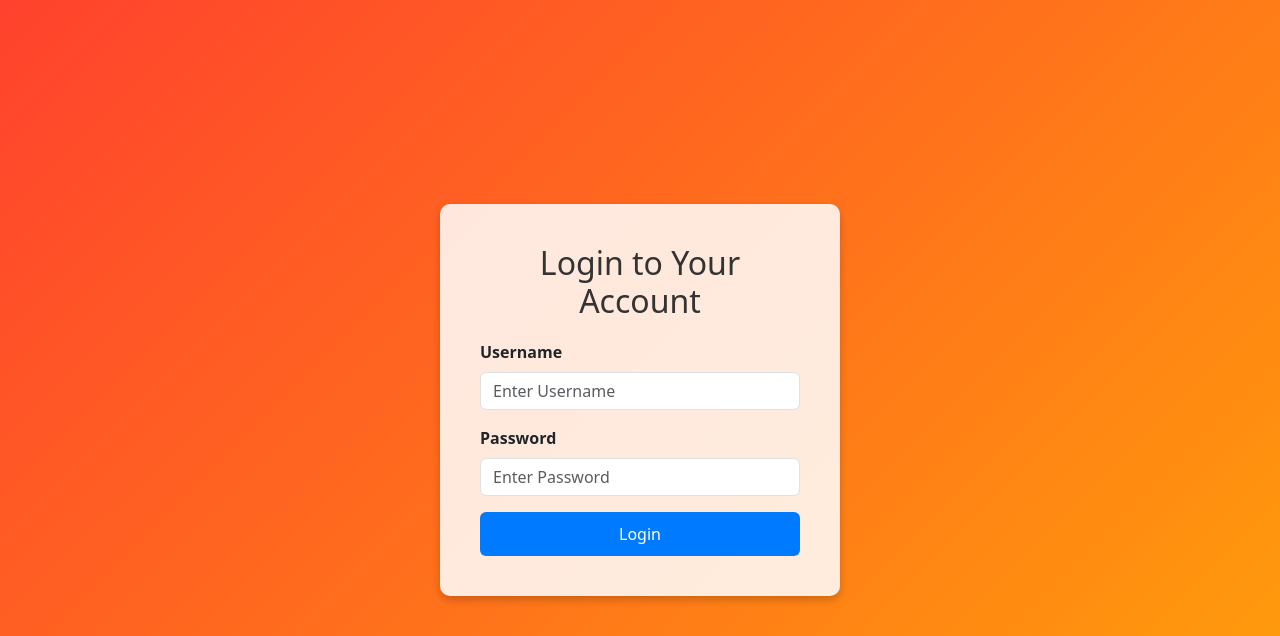
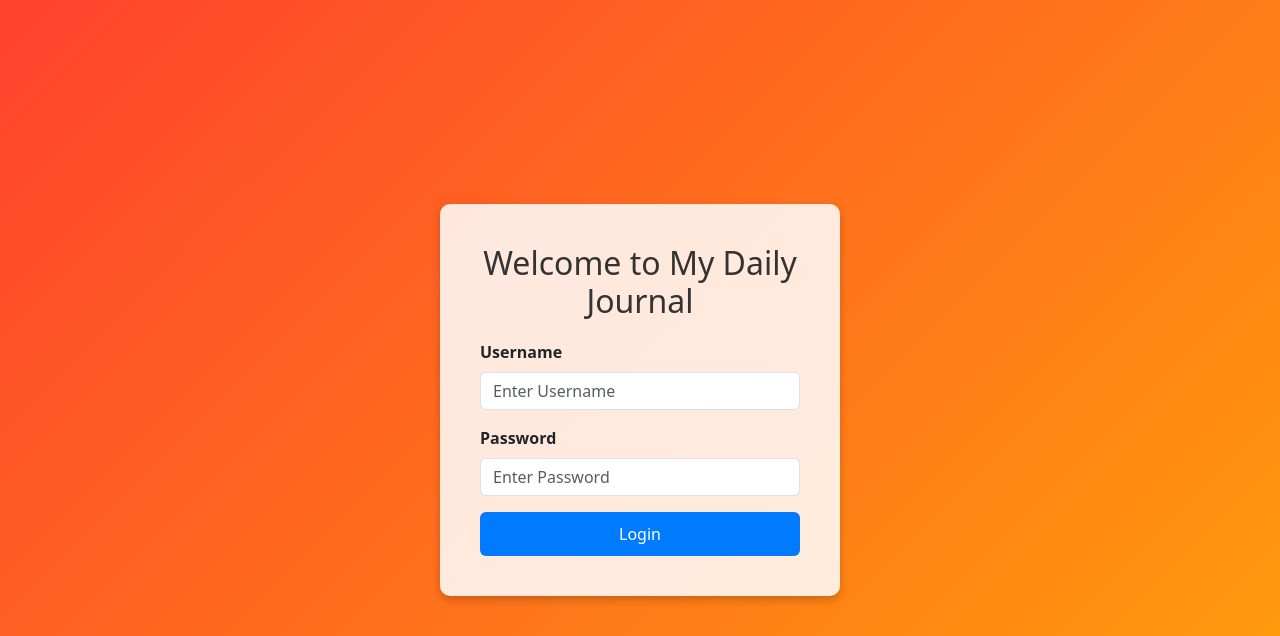
Before and after one commit to vendo-code/dailyjournal, a PHP site: page /tugas_php3/login.php in a window 1280 px wide. Shown: the top 636 px of the page. Run offline with PHP 8.4, Linux system fonts and the light colour scheme.

Commit message:
ubah judul form login

```diff
--- a/login.php
+++ b/login.php
@@ -119,7 +119,7 @@ if ($_SERVER["REQUEST_METHOD"] == "POST") {
 <body>
 
     <div class="container">
-        <h2 class="text-center">Login to Your Account</h2>
+        <h2 class="text-center">Welcome to My Daily Journal</h2>
 
         <?php
         if (isset($_SESSION['error'])) {
```
